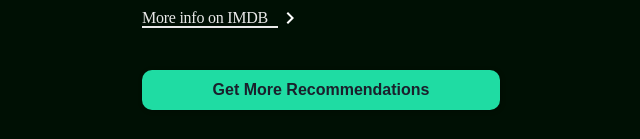
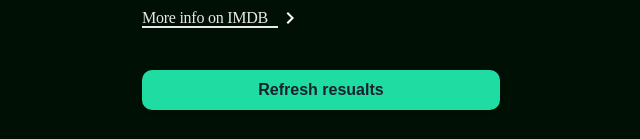
Before and after one commit to PinkSquacht/WatchBuddy, a Next.js app: page /mockRecommendation in a window 1280 px wide. Shown: the part 3041-3180 px from the top of the page, without its empty margins (319-959 px from the left). Built offline with nearby package versions, Linux system fonts and the light colour scheme.

Commit message:
added a mock recomendation page

```diff
--- a/pages/mockRecommendation.jsx
+++ b/pages/mockRecommendation.jsx
@@ -145,7 +145,7 @@ const MockRecommendation = () => {
               borderRadius="10px"
               onClick={handleGetMoreRecommendations}
             >
-              Get More Recommendations
+              Refresh resualts
             </Button>
           </VStack>
         </Flex>
```
